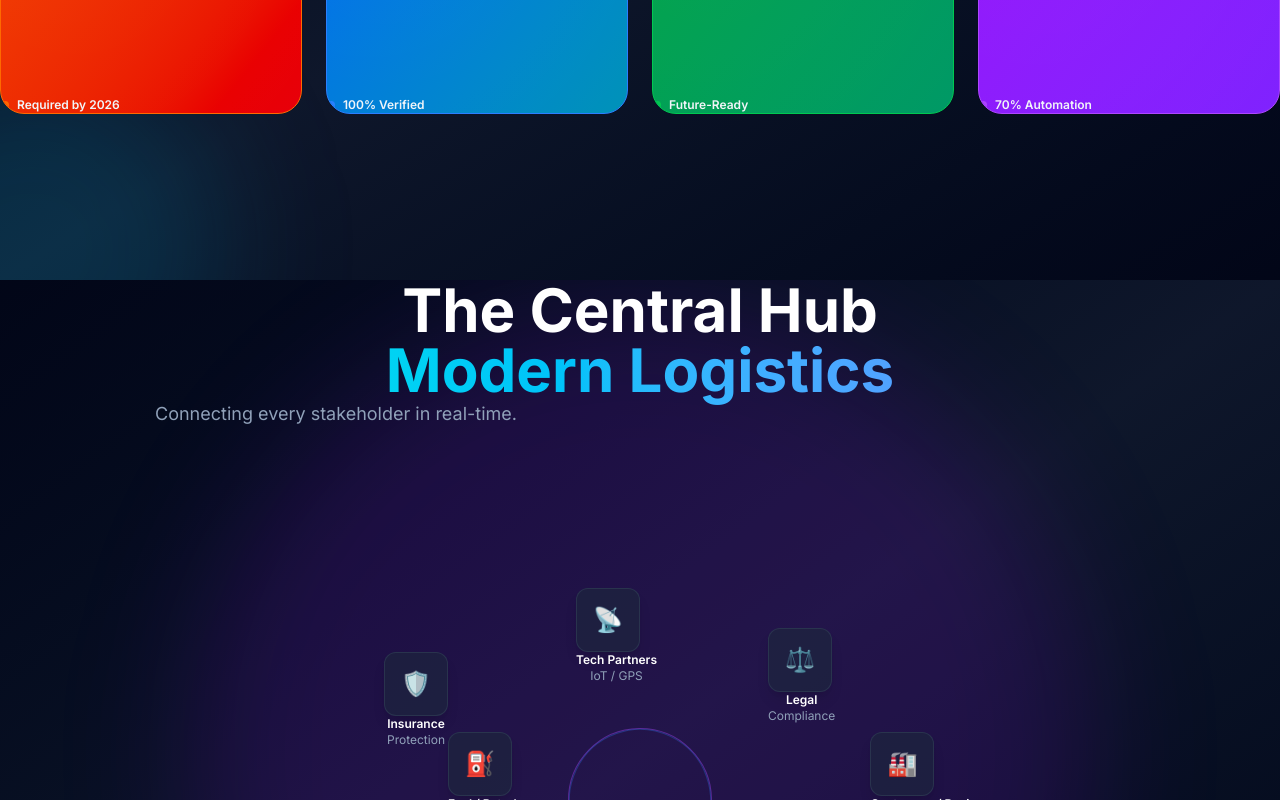
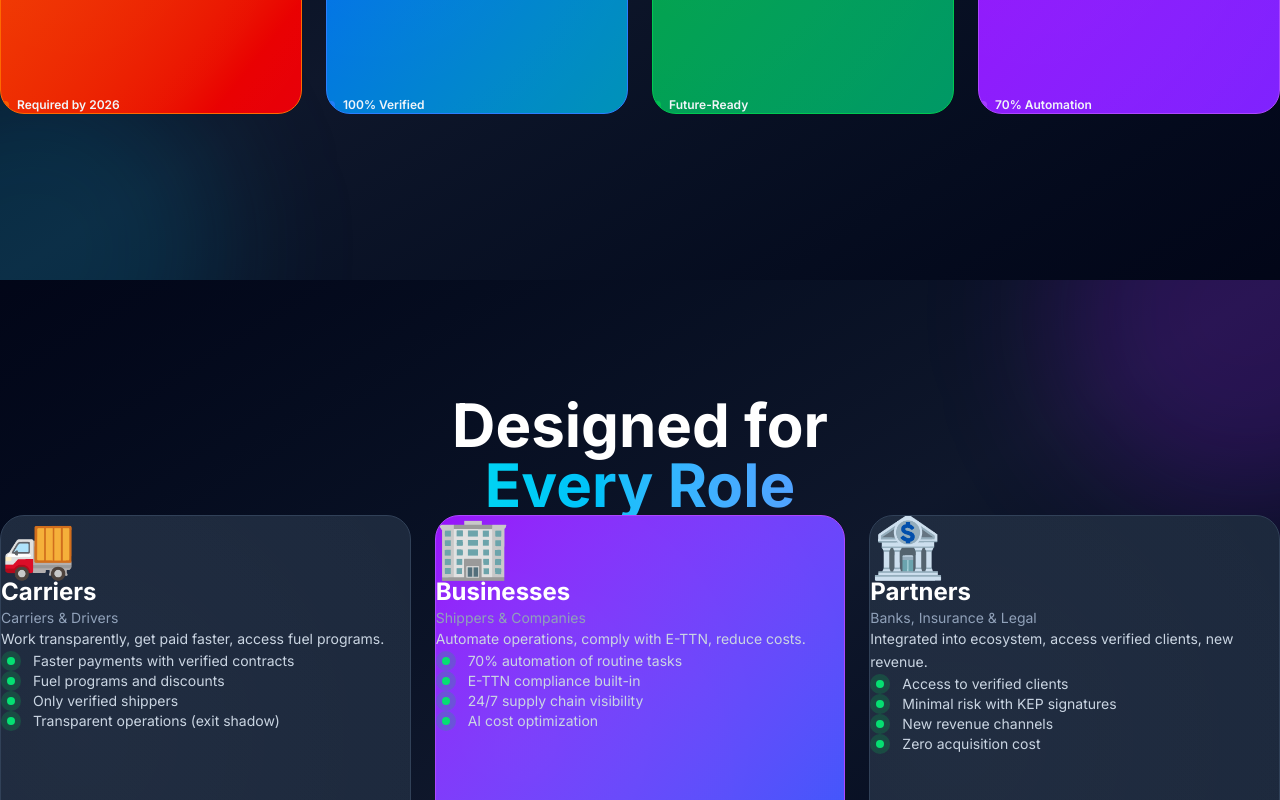
Before and after one commit to Taras732/trexim_v2, a Next.js app: page / in a window 1280 px wide. Shown: the part 1320-2120 px from the top of the page. Built offline with nearby package versions, Linux system fonts and the light colour scheme.

Commit message:
Add Features component to the main page

```diff
--- a/src/app/page.tsx
+++ b/src/app/page.tsx
@@ -1,5 +1,6 @@
 import Hero from '@/components/sections/Hero';
 import Comparison from '@/components/sections/Comparison';
+import Features from '@/components/sections/Features';
 import Ecosystem from '@/components/sections/Ecosystem';
 import Tools from '@/components/sections/Tools';
 
@@ -13,6 +14,7 @@ export default function Home() {
     <main>
       <Hero />
       <Comparison />
+            <Features />
       <Ecosystem />
       <Tools />
     </main>
```
